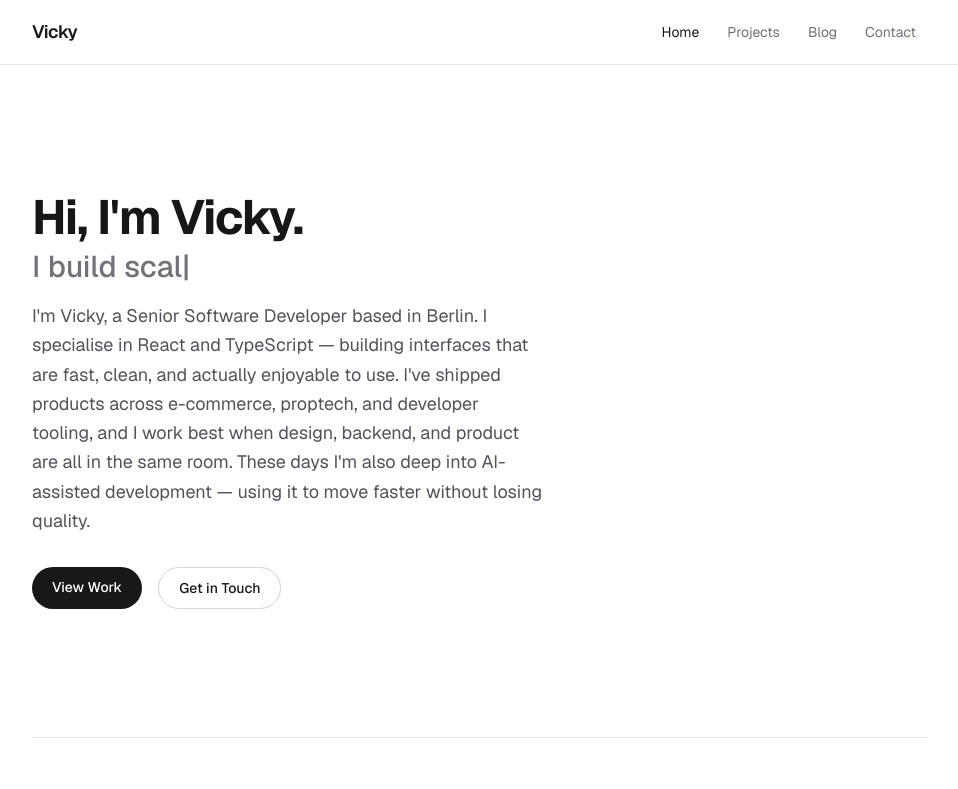
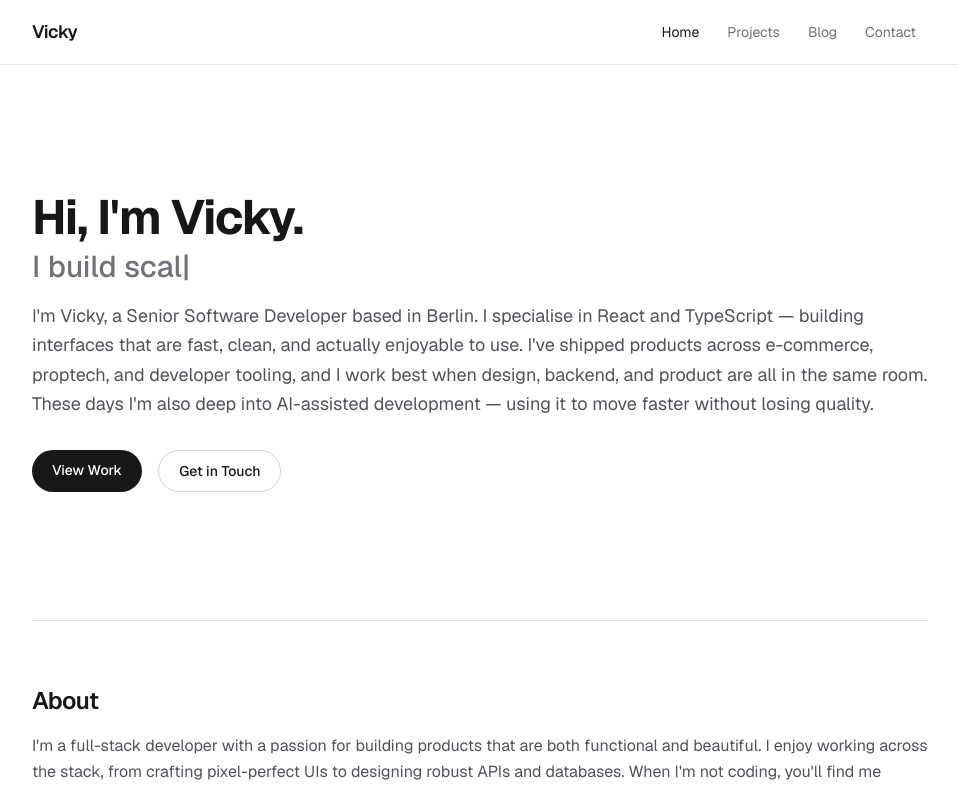
Before and after one commit to vickyvishalsahu/website, a Next.js app: page / in a window 1280 px wide. Shown: the top 789 px of the page, without its empty margins (160-1118 px from the left). Built offline with nearby package versions, Linux system fonts and the light colour scheme.

Commit message:
fix: suppress body hydration warning from browser extensions

```diff
--- a/app/layout.tsx
+++ b/app/layout.tsx
@@ -30,7 +30,7 @@ export default function RootLayout({
 }>) {
   return (
     <html lang="en" className={`${geistSans.variable} ${geistMono.variable}`}>
-      <body className="flex min-h-screen flex-col font-sans antialiased">
+      <body suppressHydrationWarning className="flex min-h-screen flex-col font-sans antialiased">
         <Navbar />
         <main className="flex-1">{children}</main>
         <Footer />
--- a/components/hero.tsx
+++ b/components/hero.tsx
@@ -4,7 +4,7 @@ import { Typewriter } from "@/components/typewriter";
 
 export function Hero() {
   return (
-    <section className="py-24 sm:py-32">
+    <section className="py-24 sm:py-32 flex flex-col">
       <h1 className="text-4xl font-bold tracking-tight sm:text-5xl">
         {t.home.greeting} {t.home.name}.
       </h1>
@@ -12,7 +12,7 @@ export function Hero() {
         texts={t.home.taglines}
         className="mt-2 block text-2xl font-medium text-zinc-500 sm:text-3xl"
       />
-      <p className="mt-4 max-w-lg text-lg leading-relaxed text-zinc-600">
+      <p className="mt-4 text-lg leading-relaxed text-zinc-600">
         {t.home.description}
       </p>
       <div className="mt-8 flex gap-4">
```
